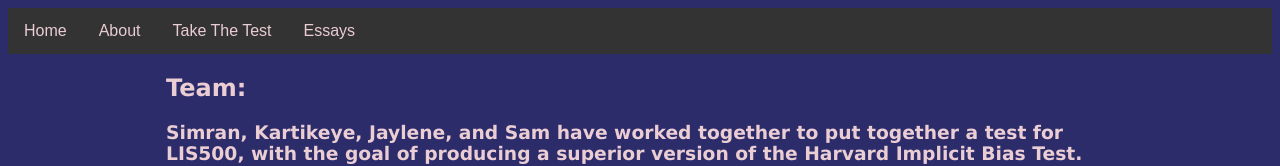
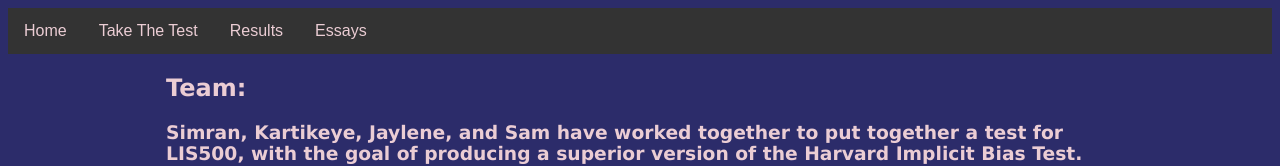
Before and after one commit to samschiedermayer/LIS500-FinalProject, a plain HTML site: page index.html in a window 1280 px wide. Shown: the top 166 px of the page. Drawn offline with Linux system fonts and the light colour scheme.

Commit message:
Update index.html

```diff
--- a/index.html
+++ b/index.html
@@ -8,8 +8,8 @@
     <!-- Nav Bar Start -->
     <div class="navbar">
         <a href="index.html">Home</a>
-        <a href="about.html">About</a>
         <a href="test.html">Take The Test</a>
+        <a href="results.html">Results</a>
         <div class="dropdown">
             <button class="dropbtn">Essays
                 <i class="fa fa-caret-down"></i>
```
